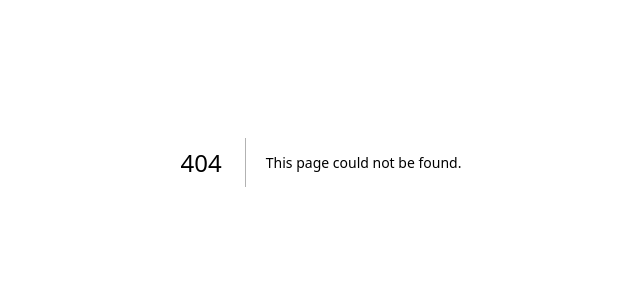
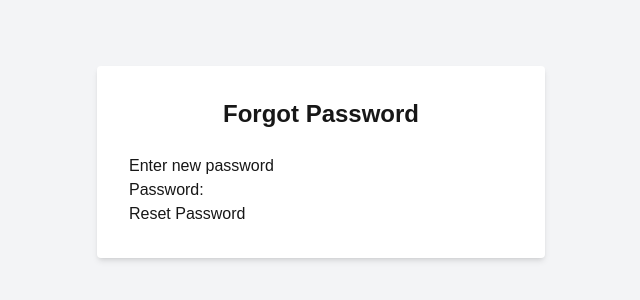
Before and after one commit to tabetant/cs-ticket-system, a Next.js app: page /forgot-password in a window 1280 px wide. Before the commit this address had no page. Shown: the part 238-538 px from the top of the page, without its empty margins (319-959 px from the left). Built offline with nearby package versions, Linux system fonts and the light colour scheme.

Commit message:
implemented password reset form and page

```diff
--- /dev/null
+++ b/src/app/forgot-password/page.tsx
@@ -0,0 +1,12 @@
+import PasswordResetForm from "../ui/PasswordResetForm";
+
+export default function ForgotPasswordPage() {
+    return (
+        <div className="flex flex-col items-center justify-center min-h-screen bg-gray-100">
+            <div className="bg-white p-8 rounded shadow-md w-full max-w-md">
+                <h1 className="text-2xl font-bold mb-6 text-center">Forgot Password</h1>
+                <PasswordResetForm />
+            </div>
+        </div>
+    );
+}
--- /dev/null
+++ b/src/app/ui/PasswordResetForm.tsx
@@ -0,0 +1,47 @@
+'use client'
+import { supabase } from "@/db/client";
+import { useForm, SubmitHandler } from "react-hook-form";
+import { useRouter, usePathname } from "next/navigation";
+import { z } from "zod";
+import { zodResolver } from "@hookform/resolvers/zod";
+import Link from "next/link";
+
+export default function PasswordResetForm() {
+    const router = useRouter();
+    const inputsSchema = z.object({
+        password: z.string().min(6, "Password must be at least 6 characters long"),
+    })
+    type Inputs = z.infer<typeof inputsSchema>;
+    const {
+        register,
+        handleSubmit,
+        formState: { errors },
+    } = useForm<Inputs>({
+        resolver: zodResolver(inputsSchema),
+        defaultValues: {
+            password: '',
+        }
+    })
+    const onSubmit: SubmitHandler<Inputs> = async (data) => {
+        const { error } = await supabase().auth.updateUser({ password: data.password })
+        if (error) {
+            console.error("Error updating password:", error);
+        } else {
+            console.log("Password updated successfully:", data);
+            router.push('/login');
+        }
+    }
+
+
+    return (
+        <form onSubmit={handleSubmit(onSubmit)}>
+            <h1>Enter new password</h1>
+            <div>
+                <label>Password:</label>
+                <input type="password" {...register("password")} />
+                {errors.password && <p>{errors.password.message}</p>}
+            </div>
+            <button type="submit">Reset Password</button>
+        </form>
+    );
+}
```
